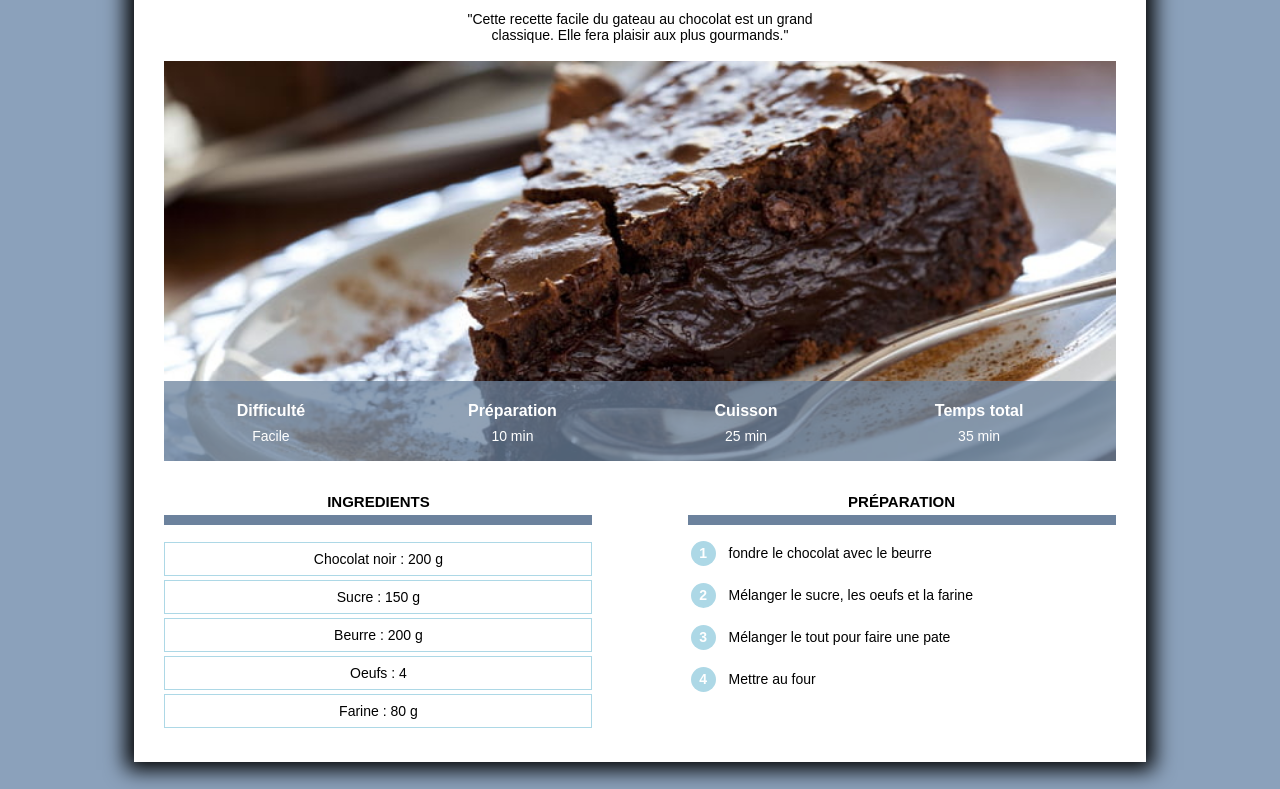
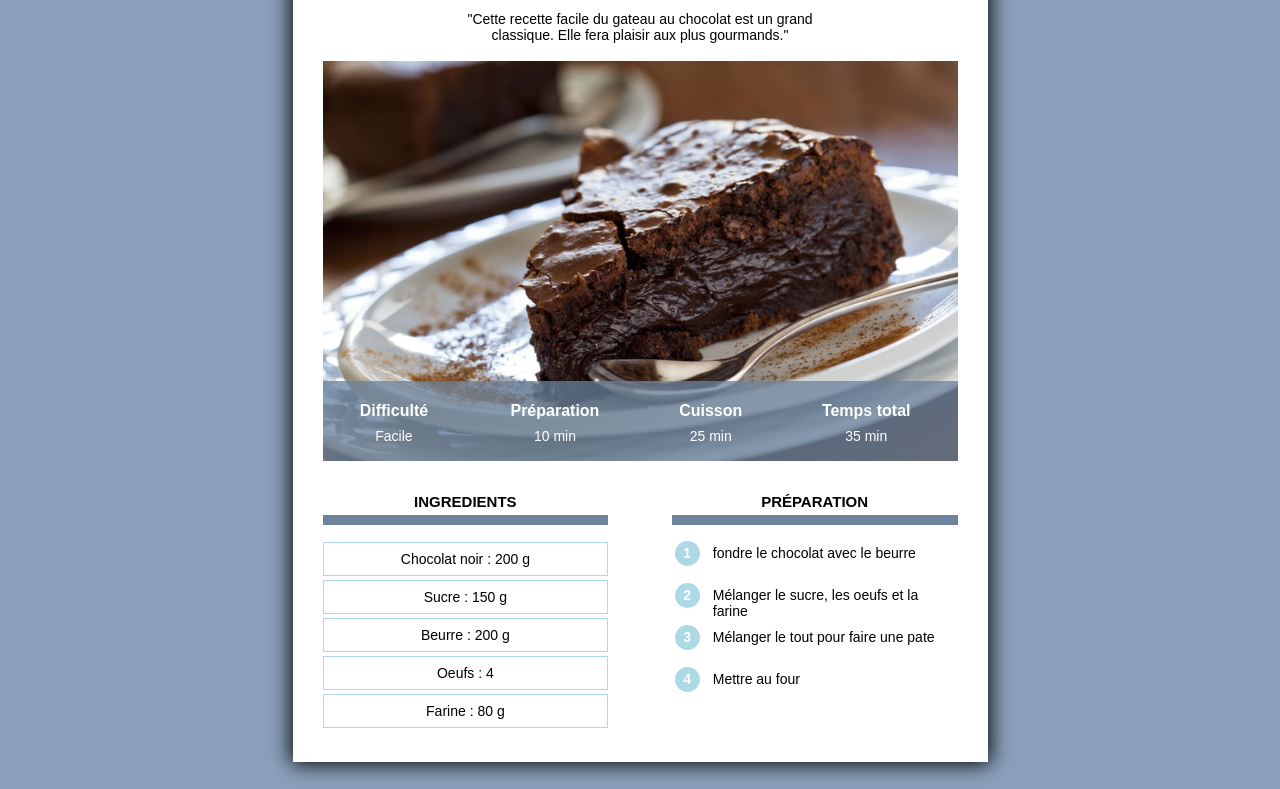
Before and after one commit to MrLeJuif/site_recettes, a plain HTML site: page index.html in a window 1280 px wide. Shown: the part 157-946 px from the top of the page. Drawn offline with Linux system fonts and the light colour scheme.

Commit message:
Add files via upload

```diff
--- a/index.html
+++ b/index.html
@@ -4,6 +4,7 @@
         <title>Gateau au chocolat</title>
         <meta charset="UTF-8">
         <link rel="stylesheet" href="recette.css">
+        <meta name="viewport" content="width=device-width, initial-scale=1.0">
     </head>
 
     <body>
--- a/recette.css
+++ b/recette.css
@@ -25,10 +25,9 @@ body{
 
     div.contenu{
         background-color: white;
-        margin: 60px 10% 80px 10%;
-        padding: 0px 30px 30px 30px;
-        min-width: 350px;
-        box-shadow: 0px 0px 20px 8px;
+        margin: 40px 8% 40px 8%;
+        padding: 0px 8px 20px 8px;
+        box-shadow: 0px 0px 20px 2px;
         overflow: visible;
     }
 
@@ -73,16 +72,17 @@ body{
         width: 100%;
         background-color: #6C829DC0;
         color: white;
-        height: 80px;
+        height: 50px;
     }
 
     table.infos td{
         text-align: center;
-        font-size: 14px;
+        font-size: 12px;
         vertical-align: top;
     }
 
     table.infos th{
+        font-size: 12px;
         vertical-align: bottom;
         padding-bottom: 5px;
     }
@@ -97,7 +97,7 @@ body{
     }
 
     div.colonne{
-        width: 45%;
+        width: 100%;
         margin-top: 20px;
     }
 
@@ -111,14 +111,12 @@ body{
     }
 
     div.colonne1{
-        /*background-color: lightblue;*/
         display: inline-block;
-        margin-right: 10px;
     }
 
-    div.colonne2{
+    /*div.colonne2{
         float: right;
-    }
+    }*/
 
     div.liste1 p{
         text-align: center;
@@ -158,3 +156,47 @@ body{
         padding-left: 10px;
 
     }
+
+
+    /* For mobile laptop: */
+@media only screen and (min-width: 768px) {
+
+    div.contenu{
+        margin: 60px 10% 80px 10%;
+        padding: 0px 30px 30px 30px;
+        min-width: 350px;
+    }
+
+    table.infos{
+        height: 80px;
+    }
+
+    table.infos td{
+        font-size: 14px;
+    }
+
+    table.infos th{
+        font-size: 16px;
+    }
+
+    div.colonne1{
+        margin-right: 10px;
+    }
+
+    div.colonne2{
+        float: right;
+    }
+
+    div.colonne{
+        width: 45%;
+    }
+}
+
+@media only screen and (min-width: 900px) {
+
+    div.contenu{
+        margin-left: auto;
+        margin-right: auto;
+        width: 635px;
+    }
+}
```
Also changed, not shown: recette.html (+1 -0 lines).
